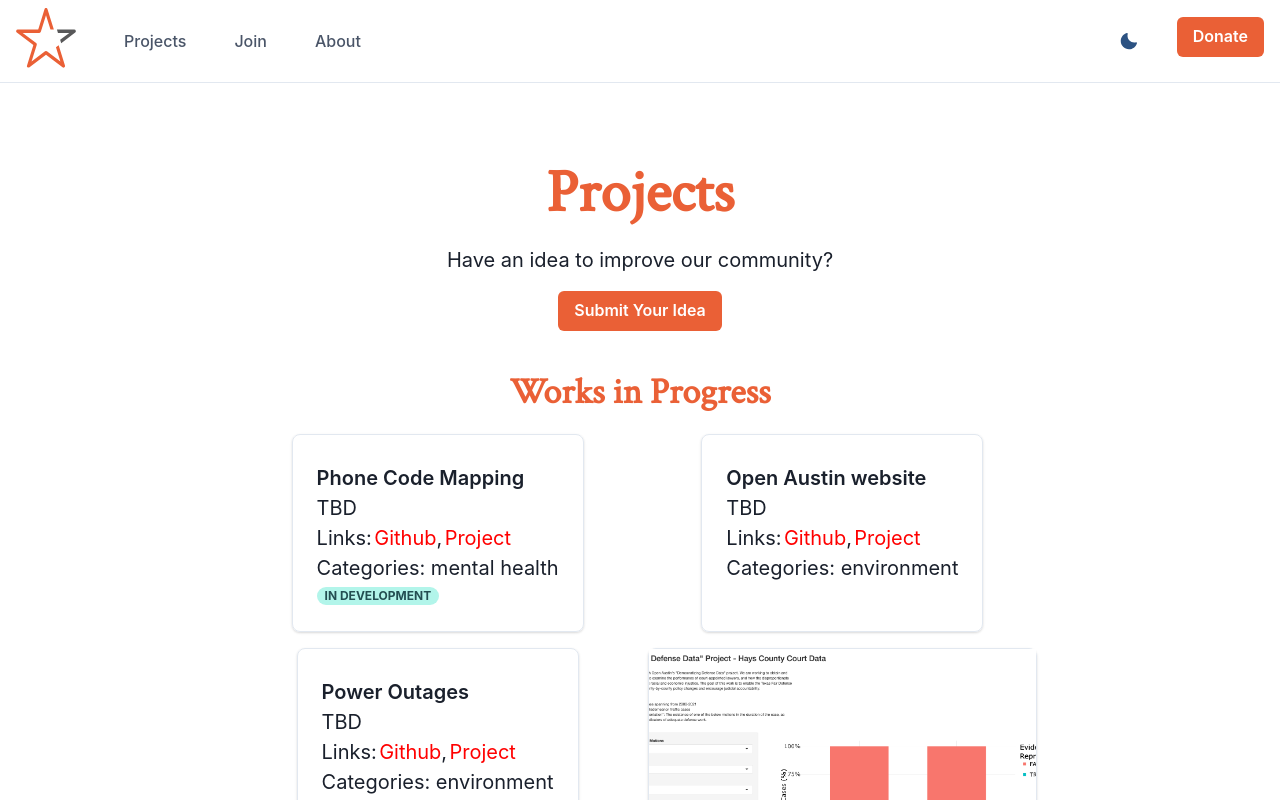
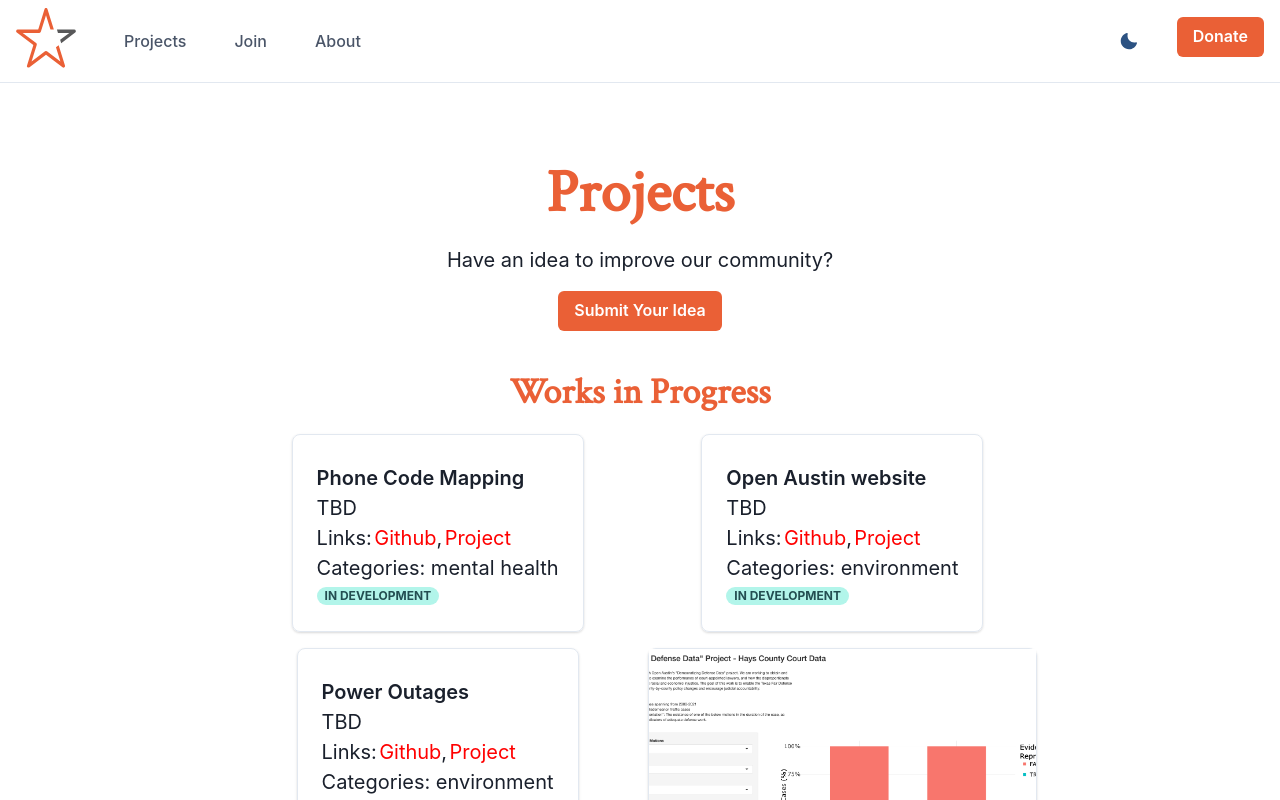
Before and after one commit to open-austin/website-v2-vercel, a Next.js app: page /portfolio in a window 1280 px wide. Shown: the top 800 px of the page. Built offline with nearby package versions, Linux system fonts and the light colour scheme.

Commit message:
Update project_data.ts

```diff
--- a/data/project_data.ts
+++ b/data/project_data.ts
@@ -23,7 +23,7 @@ export const projectData = [
     access_at: '',
     project_at: 'https://github.com/open-austin/rally-for-the-run-off',
     type: '',
-    status: '',
+    status: 'in development',
     categories: ['environment'],
     contact: ['Liani Lye, Dan Minshew'],
     date: '',
```
